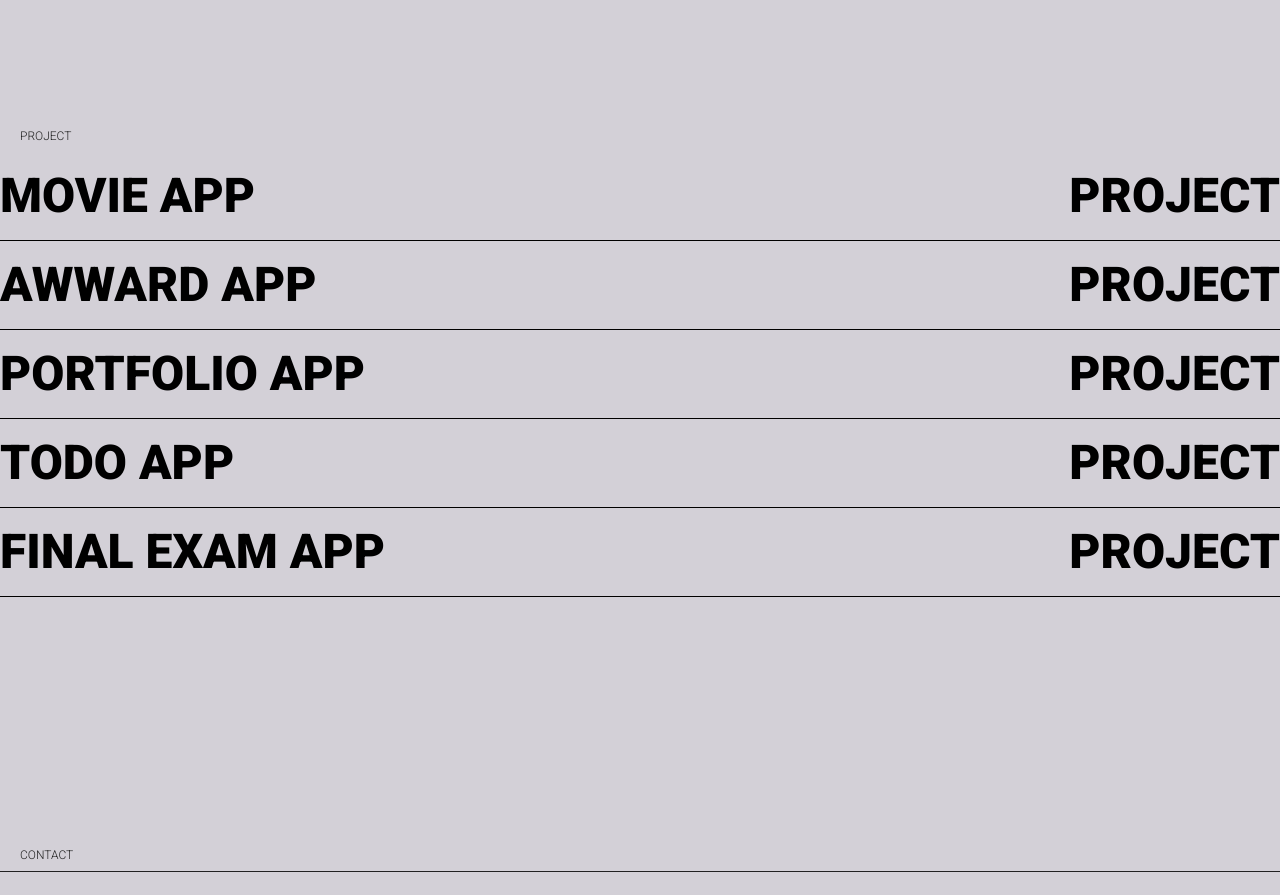
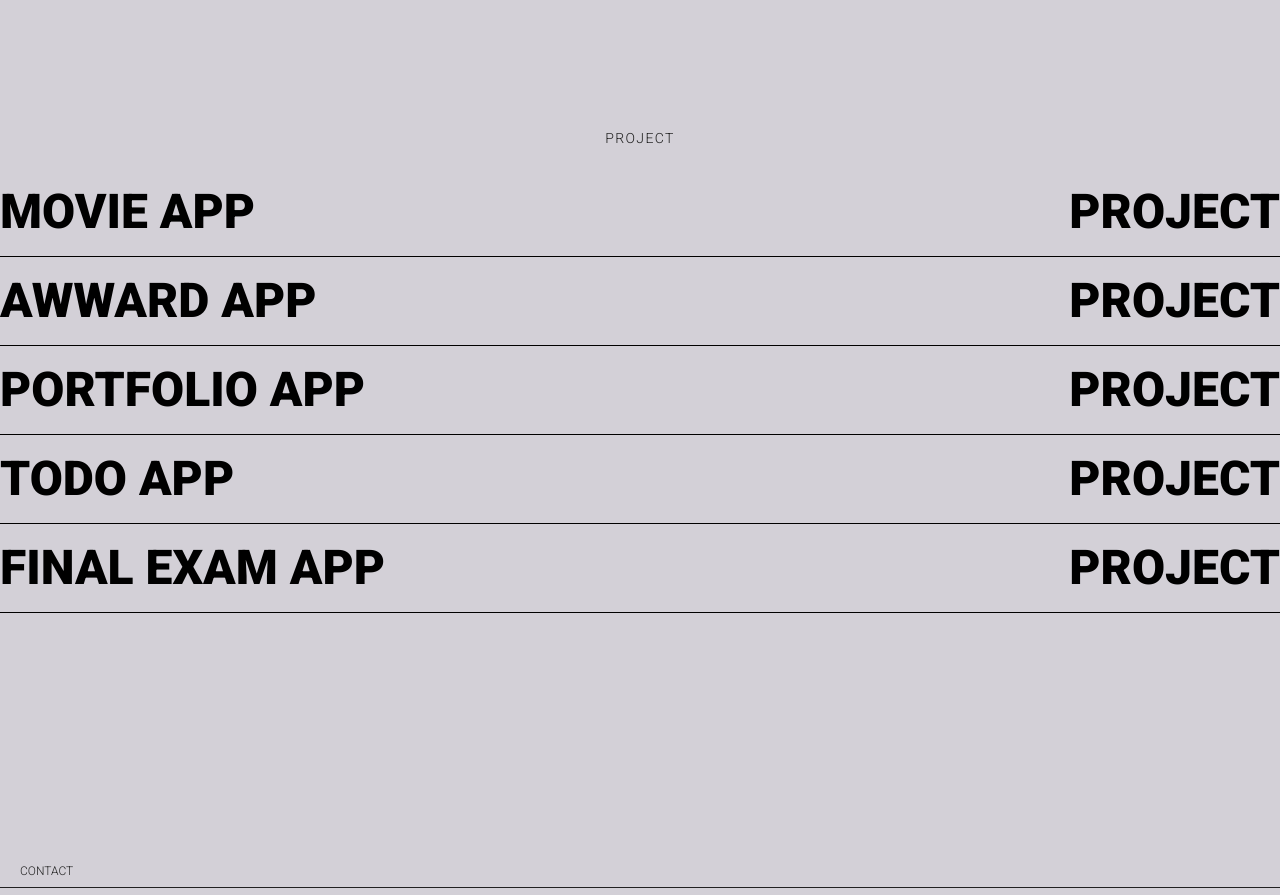
Before and after one commit to rafly-id/personal-portfolio, a React (Vite) app: page / in a window 1280 px wide. Shown: the part 2160-3055 px from the top of the page. Built offline with nearby package versions, Linux system fonts and the light colour scheme.

Commit message:
fix issue

```diff
--- a/src/components/Project.jsx
+++ b/src/components/Project.jsx
@@ -107,6 +107,7 @@ export default function Project() {
 
   const onMouseEnter = useCallback((imgUrl) => {
     const el = previewRef.current;
+    gsap.killTweensOf(el, "autoAlpha");
     gsap.set(el, { backgroundImage: `url(${imgUrl})` });
     gsap.to(el, { duration: 0.3, autoAlpha: 1, ease: "power3.out" });
   }, []);
@@ -137,7 +138,9 @@ export default function Project() {
   }, []);
 
   const onMouseLeave = useCallback(() => {
-    gsap.to(previewRef.current, { duration: 0.2, autoAlpha: 0 });
+    const el = previewRef.current;
+    gsap.killTweensOf(el, "autoAlpha");
+    gsap.to(el, { duration: 0.2, autoAlpha: 0 });
   }, []);
 
   const previewPortal =
@@ -160,7 +163,7 @@ export default function Project() {
         id="project"
       >
         <div className="text-xl md:text-5xl font-black uppercase">
-          <div className="text-xs font-light mb-2 ml-5">
+          <div className="text-center mb-5 font-light text-xs md:text-sm tracking-widest">
             <h2>project</h2>
           </div>
           <div>
```
